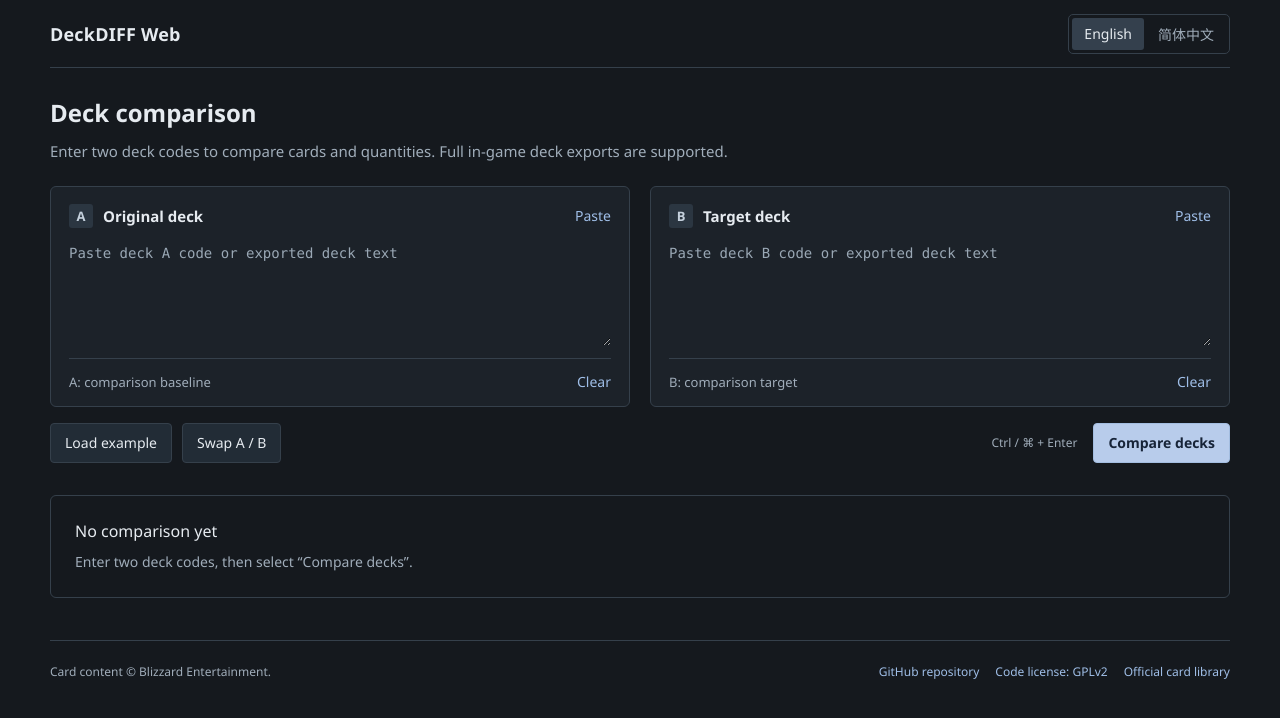
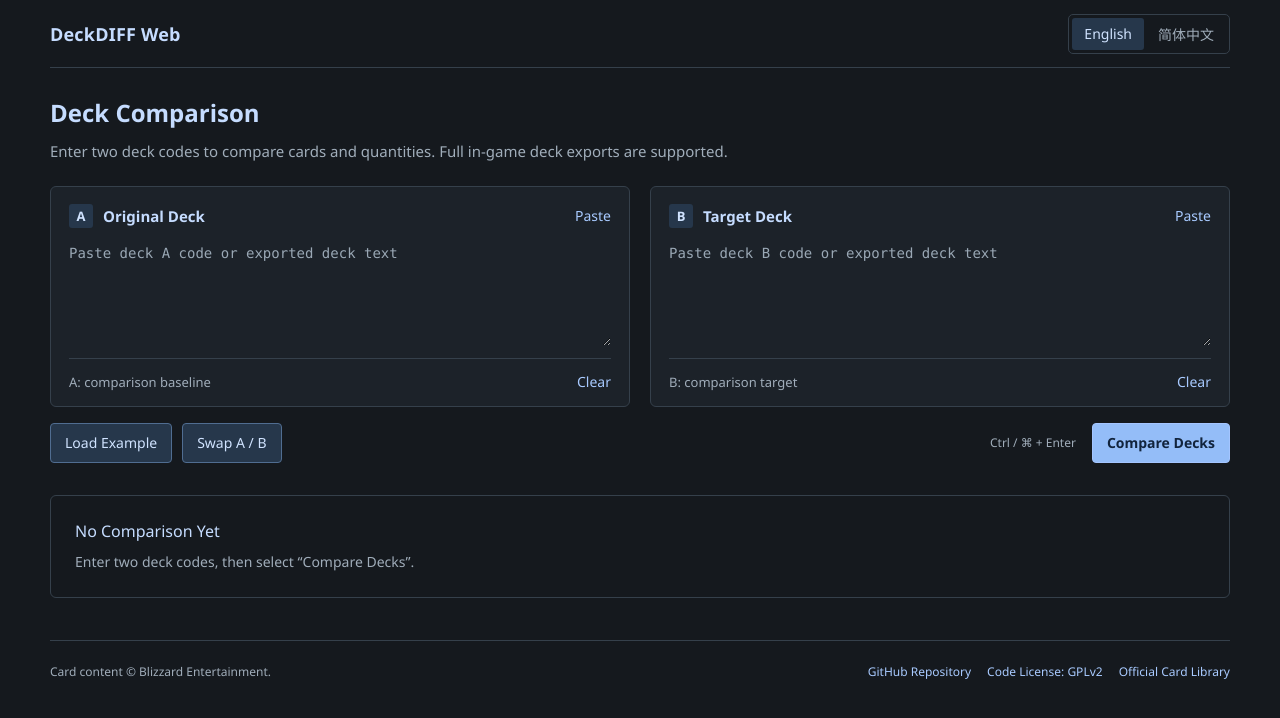
Before and after one commit to lyzenghq/deckdiff-web, a website with bundled scripts: page public/index.html in a window 1280 px wide. Built offline with nearby package versions, Linux system fonts and the light colour scheme.

Commit message:
Refine interface colors and English labels
Emphasize headings and actions with a shared blue palette and capitalize English interface labels consistently.

```diff
--- a/public/i18n.mjs
+++ b/public/i18n.mjs
@@ -45,21 +45,21 @@ export const messages = {
   },
   en_US: {
     brand: 'DeckDIFF Web', pageTitle: 'DeckDIFF Web · Hearthstone Deck Comparison', description: 'Compare cards, quantities, and sideboards in two Hearthstone decks.',
-    language: 'Interface language', title: 'Deck comparison', instructions: 'Enter two deck codes to compare cards and quantities. Full in-game deck exports are supported.',
-    deckA: 'Original deck', deckB: 'Target deck', paste: 'Paste', clear: 'Clear',
+    language: 'Interface Language', title: 'Deck Comparison', instructions: 'Enter two deck codes to compare cards and quantities. Full in-game deck exports are supported.',
+    deckA: 'Original Deck', deckB: 'Target Deck', paste: 'Paste', clear: 'Clear',
     placeholderA: 'Paste deck A code or exported deck text', placeholderB: 'Paste deck B code or exported deck text',
-    hintA: 'A: comparison baseline', hintB: 'B: comparison target', swap: 'Swap A / B', example: 'Load example', compare: 'Compare decks',
-    emptyTitle: 'No comparison yet', emptyHelp: 'Enter two deck codes, then select “Compare decks”.', results: 'Comparison results', copy: 'Copy changes',
-    filters: 'Display scope', differences: 'Changes', allCards: 'All cards', commonCards: 'Shared cards', sort: 'Sorted by mana / name · Select a card for details',
-    sideboard: 'Sideboard / modules', sideboardHelp: 'Compared separately; excluded from main deck totals', copyright: 'Card content © Blizzard Entertainment.',
-    projectRepository: 'GitHub repository', officialLibrary: 'Official card library', softwareLicense: 'Code license: GPLv2', close: 'Close card details', retry: 'Retry loading',
-    similarity: 'Similarity', similarityHelp: 'Shared copies / larger deck size', shared: 'Shared copies', removed: 'Removed from A', added: 'Added to B',
-    mainCount: 'Main deck: {count}', hero: 'Hero #{ids}', notIncluded: 'Not included', unknownCard: 'Card #{id}',
+    hintA: 'A: comparison baseline', hintB: 'B: comparison target', swap: 'Swap A / B', example: 'Load Example', compare: 'Compare Decks',
+    emptyTitle: 'No Comparison Yet', emptyHelp: 'Enter two deck codes, then select “Compare Decks”.', results: 'Comparison Results', copy: 'Copy Changes',
+    filters: 'Display Scope', differences: 'Changes', allCards: 'All Cards', commonCards: 'Shared Cards', sort: 'Sorted by mana / name · Select a card for details',
+    sideboard: 'Sideboard / Modules', sideboardHelp: 'Compared separately; excluded from main deck totals', copyright: 'Card content © Blizzard Entertainment.',
+    projectRepository: 'GitHub Repository', officialLibrary: 'Official Card Library', softwareLicense: 'Code License: GPLv2', close: 'Close Card Details', retry: 'Retry Loading',
+    similarity: 'Similarity', similarityHelp: 'Shared copies / larger deck size', shared: 'Shared Copies', removed: 'Removed From A', added: 'Added To B',
+    mainCount: 'Main Deck: {count}', hero: 'Hero #{ids}', notIncluded: 'Not Included', unknownCard: 'Card #{id}',
     appearance: 'Appearance: {name}', appearanceDetails: 'This choice changes how Zilliax looks. The two functional modules determine its cost, stats, and effects.',
     cardLabel: '{name}, quantity: {count}, view details', manaLabel: 'Mana cost {cost}', unknown: 'unknown', owner: 'Owner: {name}',
     identical: 'Both decks contain the same cards and quantities.', sameCardsDifferentMetadata: 'Cards and quantities match; heroes or formats differ.', noCommon: 'These decks have no shared cards.',
     differentFormat: 'The decks use different formats.', differentHero: 'The decks use different heroes.', footnote: 'Quantities show changes from A to B. Sideboard cards are compared by owner.',
-    cardImage: '{name} card image', noDetails: 'Card details are unavailable.', viewOfficial: 'View in the official card library', copied: 'Changes copied.',
+    cardImage: '{name} card image', noDetails: 'Card details are unavailable.', viewOfficial: 'View In The Official Card Library', copied: 'Changes copied.',
     clipboardEmpty: 'The clipboard is empty. Copy a deck code first.', clipboardRead: 'Clipboard access is unavailable. Use Ctrl / ⌘ + V to paste.', clipboardWrite: 'Clipboard access is unavailable. Select and copy the results manually.',
     imageFailed: 'The image could not load. Use the official card library link to view it.', loading: 'Loading official card data…', missingCards: 'Missing card entries: {count}. IDs and quantities are retained.',
     timeout: 'The official library timed out. Changes are shown by card ID. Retry to load card details.', apiUnavailable: 'Official card data could not load. Changes are shown by card ID. Retry to load card details.', apiConfiguration: 'The official card service is not configured. Contact the service administrator.',
--- a/public/index.html
+++ b/public/index.html
@@ -15,45 +15,45 @@
 <body>
   <header class="topbar wrap">
     <span class="brand" data-i18n="brand">DeckDIFF Web</span>
-    <div class="language" role="group" aria-label="Interface language" data-i18n-aria="language"><button type="button" data-locale="en_US" aria-pressed="true" lang="en">English</button><button type="button" data-locale="zh_CN" aria-pressed="false" lang="zh-CN">简体中文</button></div>
+    <div class="language" role="group" aria-label="Interface Language" data-i18n-aria="language"><button type="button" data-locale="en_US" aria-pressed="true" lang="en">English</button><button type="button" data-locale="zh_CN" aria-pressed="false" lang="zh-CN">简体中文</button></div>
   </header>
   <main class="wrap">
-    <section class="intro"><h1 data-i18n="title">Deck comparison</h1><p data-i18n="instructions">Enter two deck codes to compare cards and quantities. Full in-game deck exports are supported.</p></section>
+    <section class="intro"><h1 data-i18n="title">Deck Comparison</h1><p data-i18n="instructions">Enter two deck codes to compare cards and quantities. Full in-game deck exports are supported.</p></section>
     <form id="compare-form">
       <div class="input-grid">
         <section class="input-panel">
-          <div class="panel-heading"><label for="deck-a"><span class="deck-letter">A</span><span data-i18n="deckA">Original deck</span></label><button class="text-button" type="button" data-paste="a" data-i18n="paste">Paste</button></div>
+          <div class="panel-heading"><label for="deck-a"><span class="deck-letter">A</span><span data-i18n="deckA">Original Deck</span></label><button class="text-button" type="button" data-paste="a" data-i18n="paste">Paste</button></div>
           <textarea id="deck-a" spellcheck="false" autocomplete="off" aria-describedby="hint-a error-a" placeholder="Paste deck A code or exported deck text" data-i18n-placeholder="placeholderA"></textarea>
           <div class="input-bottom"><span id="hint-a" data-i18n="hintA">A: comparison baseline</span><button class="text-button" type="button" data-clear="a" data-i18n="clear">Clear</button></div><p id="error-a" class="field-error" role="alert"></p>
         </section>
         <section class="input-panel">
-          <div class="panel-heading"><label for="deck-b"><span class="deck-letter">B</span><span data-i18n="deckB">Target deck</span></label><button class="text-button" type="button" data-paste="b" data-i18n="paste">Paste</button></div>
+          <div class="panel-heading"><label for="deck-b"><span class="deck-letter">B</span><span data-i18n="deckB">Target Deck</span></label><button class="text-button" type="button" data-paste="b" data-i18n="paste">Paste</button></div>
           <textarea id="deck-b" spellcheck="false" autocomplete="off" aria-describedby="hint-b error-b" placeholder="Paste deck B code or exported deck text" data-i18n-placeholder="placeholderB"></textarea>
           <div class="input-bottom"><span id="hint-b" data-i18n="hintB">B: comparison target</span><button class="text-button" type="button" data-clear="b" data-i18n="clear">Clear</button></div><p id="error-b" class="field-error" role="alert"></p>
         </section>
       </div>
-      <div class="action-row"><div class="aux-actions"><button id="example" class="secondary" type="button" data-i18n="example">Load example</button><button id="swap" class="secondary" type="button" data-i18n="swap">Swap A / B</button></div><div class="submit-actions"><span class="keyboard-hint">Ctrl / ⌘ + Enter</span><button class="primary" id="compare-button" type="submit" data-i18n="compare">Compare decks</button></div></div>
+      <div class="action-row"><div class="aux-actions"><button id="example" class="secondary" type="button" data-i18n="example">Load Example</button><button id="swap" class="secondary" type="button" data-i18n="swap">Swap A / B</button></div><div class="submit-actions"><span class="keyboard-hint">Ctrl / ⌘ + Enter</span><button class="primary" id="compare-button" type="submit" data-i18n="compare">Compare Decks</button></div></div>
     </form>
     <p id="notice" class="notice" role="status" aria-live="polite" hidden></p>
-    <section id="empty" class="empty-state"><h2 data-i18n="emptyTitle">No comparison yet</h2><p data-i18n="emptyHelp">Enter two deck codes, then select “Compare decks”.</p></section>
-    <section id="results" hidden aria-label="Comparison results" data-i18n-aria="results">
-      <div class="result-heading"><h2 data-i18n="results">Comparison results</h2><button id="copy-result" type="button" class="secondary" data-i18n="copy">Copy changes</button></div>
+    <section id="empty" class="empty-state"><h2 data-i18n="emptyTitle">No Comparison Yet</h2><p data-i18n="emptyHelp">Enter two deck codes, then select “Compare Decks”.</p></section>
+    <section id="results" hidden aria-label="Comparison Results" data-i18n-aria="results">
+      <div class="result-heading"><h2 data-i18n="results">Comparison Results</h2><button id="copy-result" type="button" class="secondary" data-i18n="copy">Copy Changes</button></div>
       <div id="summary" class="summary"></div>
-      <div class="results-toolbar"><div class="filters" role="group" aria-label="Display scope" data-i18n-aria="filters"><button type="button" data-filter="diff" aria-pressed="true"><span data-i18n="differences">Changes</span><span id="diff-count">0</span></button><button type="button" data-filter="all" aria-pressed="false" data-i18n="allCards">All cards</button><button type="button" data-filter="common" aria-pressed="false" data-i18n="commonCards">Shared cards</button></div><span class="sort-label" data-i18n="sort">Sorted by mana / name · Select a card for details</span></div>
+      <div class="results-toolbar"><div class="filters" role="group" aria-label="Display Scope" data-i18n-aria="filters"><button type="button" data-filter="diff" aria-pressed="true"><span data-i18n="differences">Changes</span><span id="diff-count">0</span></button><button type="button" data-filter="all" aria-pressed="false" data-i18n="allCards">All Cards</button><button type="button" data-filter="common" aria-pressed="false" data-i18n="commonCards">Shared Cards</button></div><span class="sort-label" data-i18n="sort">Sorted by mana / name · Select a card for details</span></div>
       <div id="deck-headings" class="deck-headings"></div><div id="cards" class="comparison-list"></div>
-      <section id="sideboard-section" hidden><div class="sideboard-heading"><h3 data-i18n="sideboard">Sideboard / modules</h3><span data-i18n="sideboardHelp">Compared separately; excluded from main deck totals</span></div><div id="sideboard" class="comparison-list"></div></section>
+      <section id="sideboard-section" hidden><div class="sideboard-heading"><h3 data-i18n="sideboard">Sideboard / Modules</h3><span data-i18n="sideboardHelp">Compared separately; excluded from main deck totals</span></div><div id="sideboard" class="comparison-list"></div></section>
       <p id="no-rows" class="no-rows" hidden></p><div id="result-footnote" class="result-footnote"></div>
     </section>
   </main>
   <footer class="wrap">
     <span data-i18n="copyright">Card content © Blizzard Entertainment.</span>
     <span class="footer-links">
-      <a href="https://github.com/lyzenghq/deckdiff-web" target="_blank" rel="noreferrer" data-i18n="projectRepository">GitHub repository</a>
-      <a href="./LICENSE" target="_blank" rel="noreferrer" data-i18n="softwareLicense">Code license: GPLv2</a>
-      <a id="official-library" href="https://hearthstone.blizzard.com/en-us/cards" target="_blank" rel="noreferrer" data-i18n="officialLibrary">Official card library</a>
+      <a href="https://github.com/lyzenghq/deckdiff-web" target="_blank" rel="noreferrer" data-i18n="projectRepository">GitHub Repository</a>
+      <a href="./LICENSE" target="_blank" rel="noreferrer" data-i18n="softwareLicense">Code License: GPLv2</a>
+      <a id="official-library" href="https://hearthstone.blizzard.com/en-us/cards" target="_blank" rel="noreferrer" data-i18n="officialLibrary">Official Card Library</a>
     </span>
   </footer>
-  <dialog id="card-dialog" aria-labelledby="card-title"><button id="close-dialog" class="close-dialog" type="button" aria-label="Close card details" data-i18n-aria="close">×</button><div id="card-detail"></div></dialog>
+  <dialog id="card-dialog" aria-labelledby="card-title"><button id="close-dialog" class="close-dialog" type="button" aria-label="Close Card Details" data-i18n-aria="close">×</button><div id="card-detail"></div></dialog>
   <div id="toast" class="toast" role="status" hidden></div>
 </body>
 </html>
--- a/public/styles.css
+++ b/public/styles.css
@@ -2,7 +2,8 @@
 :root {
   color-scheme: dark;
   --bg: #15191e; --panel: #1c2229; --line: #35404b; --text: #e6ebf0;
-  --muted: #a0adba; --accent: #9fbee7; --removed: #e7a29a; --added: #a0cfb0;
+  --muted: #a0adba; --heading: #c5dcff; --accent: #a8caff; --removed: #e7a29a; --added: #a0cfb0;
+  --control-bg: #26374b; --control-border: #506d91; --control-hover: #314964; --control-text: #d0e3ff;
   font-family: "Segoe UI", "Microsoft YaHei", sans-serif; font-size: 16px;
 }
 * { box-sizing: border-box; }
@@ -13,13 +14,14 @@ button:disabled { cursor: wait; opacity: .6; }
 button:focus-visible, a:focus-visible { outline: 2px solid var(--accent); outline-offset: 3px; }
 a { color: var(--accent); text-decoration: none; }
 a:hover { text-decoration: underline; }
+h1, h2, h3, .panel-heading label, .deck-heading strong { color: var(--heading); }
 [hidden] { display: none !important; }
 .wrap { width: min(1180px, calc(100% - 64px)); margin: auto; }
 .topbar { height: 68px; display: flex; align-items: center; justify-content: space-between; border-bottom: 1px solid var(--line); }
-.brand { color: var(--text); font-size: 1.125rem; font-weight: 650; letter-spacing: .2px; }
+.brand { color: var(--heading); font-size: 1.125rem; font-weight: 650; letter-spacing: .2px; }
 .language { display: flex; gap: 2px; padding: 3px; border: 1px solid var(--line); border-radius: 5px; }
 .language button { border: 0; background: transparent; padding: 6px 12px; border-radius: 3px; font-size: .875rem; color: var(--muted); }
-.language button[aria-pressed=true] { background: #34404d; color: var(--text); }
+.language button[aria-pressed=true] { background: var(--control-bg); color: var(--control-text); }
 .intro { padding: 28px 0 22px; }
 h1 { font-size: 1.5rem; font-weight: 600; margin: 0 0 9px; line-height: 1.4; }
 .intro p { color: var(--muted); margin: 0; font-size: .9375rem; line-height: 1.7; }
@@ -28,7 +30,7 @@ h1 { font-size: 1.5rem; font-weight: 600; margin: 0 0 9px; line-height: 1.4; }
 .input-panel:focus-within { border-color: #809ab8; }
 .panel-heading { display: flex; align-items: center; justify-content: space-between; gap: 12px; margin-bottom: 14px; }
 .panel-heading label { display: flex; align-items: center; gap: 10px; font-size: .9375rem; font-weight: 600; }
-.deck-letter { display: inline-flex; align-items: center; justify-content: center; width: 24px; height: 24px; flex-shrink: 0; font-size: .8125rem; font-weight: 650; color: #c5d1dd; background: #2b3641; border-radius: 3px; }
+.deck-letter { display: inline-flex; align-items: center; justify-content: center; width: 24px; height: 24px; flex-shrink: 0; font-size: .8125rem; font-weight: 650; color: var(--control-text); background: var(--control-bg); border-radius: 3px; }
 .text-button { padding: 3px 0; border: 0; background: transparent; color: var(--accent); font-size: .875rem; }
 .text-button:hover { text-decoration: underline; }
 textarea { display: block; width: 100%; height: 104px; min-height: 80px; max-height: 340px; resize: vertical; padding: 0; border: 0; outline: none; background: transparent; color: var(--text); font-family: "Cascadia Code", Consolas, "Microsoft YaHei", monospace; font-size: .875rem; line-height: 1.7; overflow-wrap: anywhere; }
@@ -42,10 +44,10 @@ textarea[aria-invalid=true] { box-shadow: inset 2px 0 var(--removed); padding-le
 .submit-actions { gap: 16px; }
 .keyboard-hint { font-size: .75rem; color: var(--muted); }
 .primary, .secondary { border: 1px solid var(--line); border-radius: 4px; padding: 9px 14px; font-size: .875rem; line-height: 1.4; }
-.primary { border-color: #a3bde0; background: #b8cceb; color: #172438; font-weight: 600; }
-.primary:hover { background: #cbdaf0; }
-.secondary { background: #222c36; color: var(--text); }
-.secondary:hover { background: #303e4b; }
+.primary { border-color: #a4c5ff; background: #94bdf8; color: #12243d; font-weight: 600; }
+.primary:hover { background: #b1cfff; }
+.secondary { border-color: var(--control-border); background: var(--control-bg); color: var(--control-text); }
+.secondary:hover { background: var(--control-hover); }
 .empty-state { margin: 32px 0 42px; padding: 24px; border: 1px solid var(--line); border-radius: 6px; }
 .empty-state h2 { font-size: 1rem; font-weight: 500; margin: 0 0 8px; }
 .empty-state p { color: var(--muted); font-size: .875rem; line-height: 1.7; margin: 0; }
@@ -64,8 +66,8 @@ textarea[aria-invalid=true] { box-shadow: inset 2px 0 var(--removed); padding-le
 .results-toolbar { display: flex; align-items: center; justify-content: space-between; gap: 12px; margin-bottom: 18px; }
 .filters { display: flex; gap: 4px; }
 .filters button { padding: 8px 12px; border: 1px solid transparent; border-radius: 4px; background: transparent; color: var(--muted); font-size: .875rem; }
-.filters button[aria-pressed=true] { border-color: #4d6073; background: #2d3b49; color: var(--text); }
-#diff-count { display: inline-block; margin-left: 7px; color: var(--text); }
+.filters button[aria-pressed=true] { border-color: var(--control-border); background: var(--control-bg); color: var(--control-text); }
+#diff-count { display: inline-block; margin-left: 7px; }
 .sort-label { color: var(--muted); font-size: .8125rem; }
 .deck-headings { display: grid; grid-template-columns: minmax(0,1fr) minmax(0,1fr); gap: 46px; margin-bottom: 12px; }
 .deck-heading { display: flex; align-items: center; justify-content: space-between; gap: 8px; padding: 0 2px; min-width: 0; }
@@ -100,7 +102,8 @@ footer { display: flex; justify-content: space-between; flex-wrap: wrap; gap: 10
 .footer-links { display: flex; flex-wrap: wrap; gap: 16px; }
 dialog { position: fixed; width: min(480px,calc(100% - 32px)); max-height: 90dvh; overflow: auto; padding: 22px; border: 1px solid #566678; border-radius: 7px; background: var(--panel); color: var(--text); }
 dialog::backdrop { background: #080c12d9; }
-.close-dialog { position: absolute; right: 12px; top: 12px; width: 32px; height: 32px; border: 1px solid #4b5b6b; border-radius: 4px; background: #2b3641; font-size: 22px; z-index: 1; }
+.close-dialog { position: absolute; right: 12px; top: 12px; width: 32px; height: 32px; border: 1px solid var(--control-border); border-radius: 4px; background: var(--control-bg); color: var(--control-text); font-size: 22px; z-index: 1; }
+.close-dialog:hover { background: var(--control-hover); }
 #card-detail { text-align: center; }
 #card-detail img { display: block; width: 290px; max-width: 100%; min-height: 260px; object-fit: contain; margin: 0 auto; }
 #card-detail h2 { font-size: 1.2rem; }
```
Also changed, not shown: README.md.
